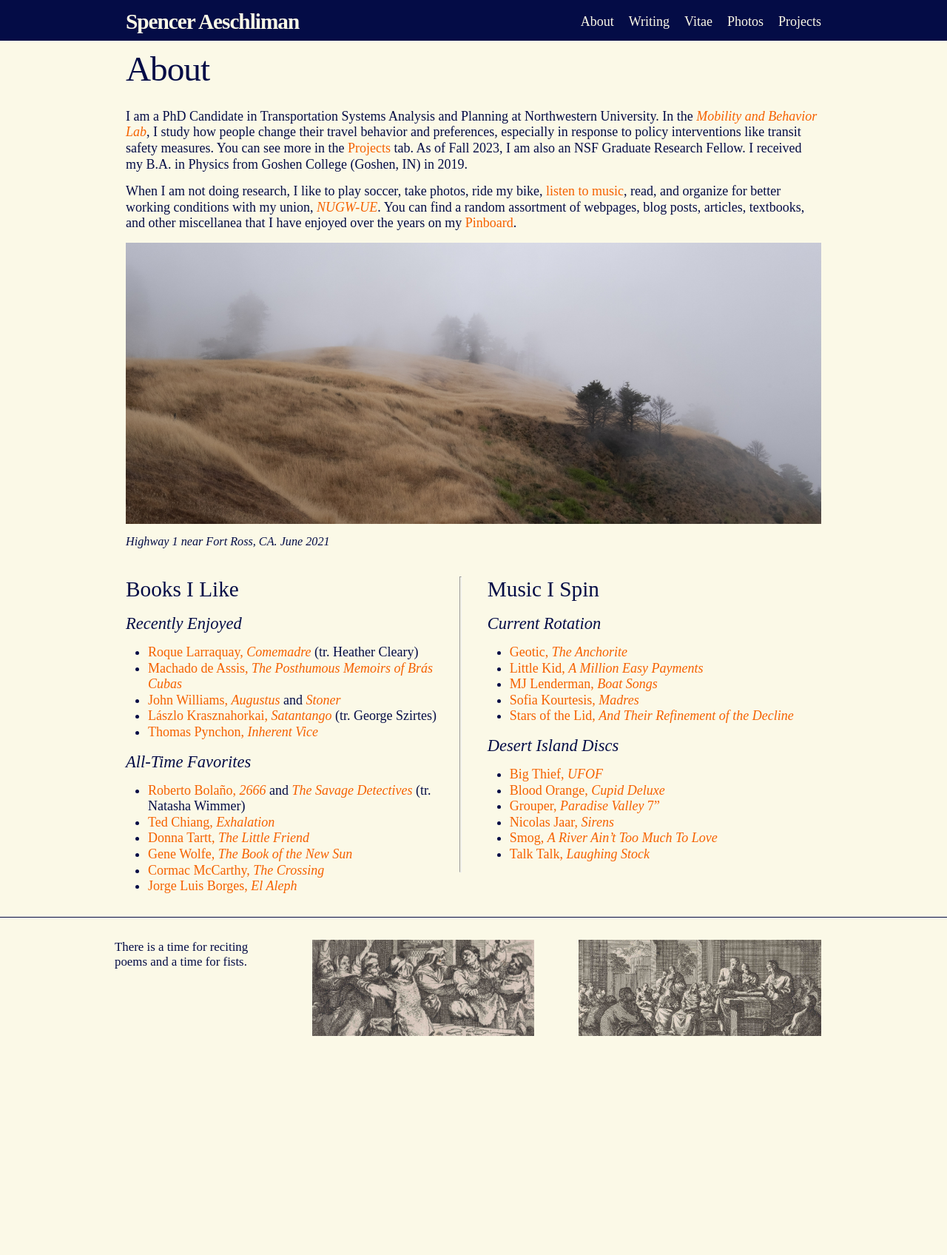
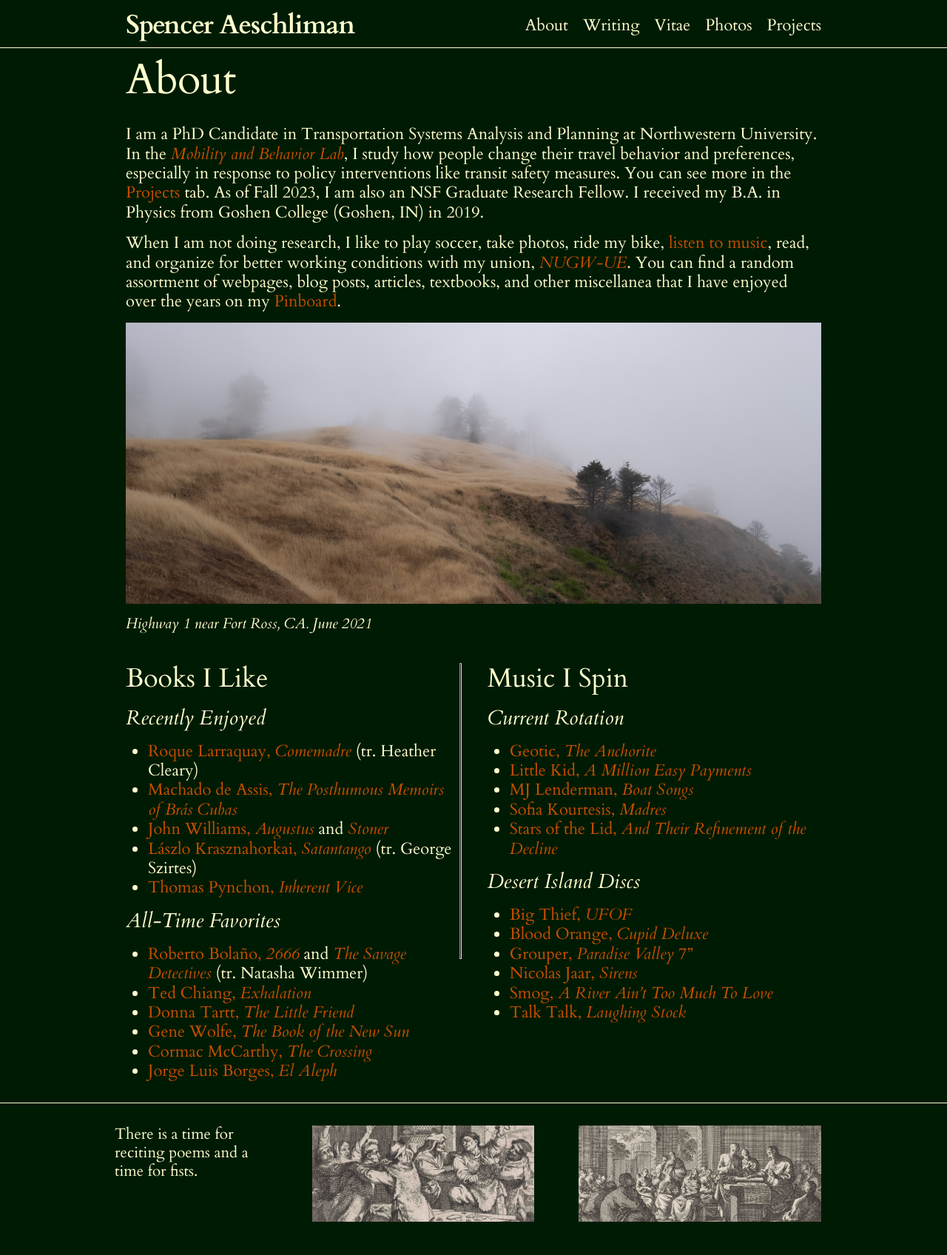
Before and after one commit to s-aeschliman/s-aeschliman.github.io, a Jekyll site: the page built from docs/about.markdown, in a window 1280 px wide. Shown: the whole page at 74% size. Built offline with Jekyll 4.4.1, drawn with Linux system fonts in a browser that asks for light colours; some web fonts are replaced; before the commit the page ends 1445 px from its top, so only the background shows below that.

Commit message:
changed background and fonts

```diff
--- a/docs/_includes/head.html
+++ b/docs/_includes/head.html
@@ -16,5 +16,6 @@
   <link href="https://fonts.googleapis.com/css2?family=DM+Mono:ital,wght@0,300;0,400;0,500;1,300;1,400;1,500&display=swap" rel="stylesheet">
   <link href="https://fonts.googleapis.com/css2?family=Besley:ital,wght@0,400..900;1,400..900&display=swap" rel="stylesheet">
   <link href="https://fonts.googleapis.com/css2?family=MedievalSharp&display=swap" rel="stylesheet">
+  <link href="https://fonts.googleapis.com/css2?family=Cardo:ital,wght@0,400;0,700;1,400&display=swap" rel="stylesheet">
   {% seo %}
 </head>
--- a/docs/_sass/minima.scss
+++ b/docs/_sass/minima.scss
@@ -3,17 +3,17 @@
 // Define defaults for each variable.
 
 //$base-font-family: -apple-system, BlinkMacSystemFont, "Segoe UI", Roboto, Helvetica, Arial, sans-serif, "Apple Color Emoji", "Segoe UI Emoji", "Segoe UI Symbol" !default;
-$base-font-family: Bellefair, serif;
-$base-font-size:   18px !default;
+$base-font-family: "Cardo", serif, Bellefair;
+$base-font-size:   22px !default;
 $base-font-weight: 400 !default;
 $small-font-size:  $base-font-size * 0.9 !default;
 $base-line-height: 1.2 !default;
 
 $spacing-unit:     30px !default;
 
-$text-color:       #040c46 !default;
-$background-color: #fbf9e7 !default; //past colors: f9fdfe #f1faff, #f3f9fc,
-$brand-color:      #ff9d5c !default; //past colors: ff9292
+$text-color:       #fffece !default;
+$background-color: #001b04 !default; //past colors: f9fdfe #f1faff, #f3f9fc,
+$brand-color:      #ff812d !default; //past colors: ff9292
 
 $grey-color:       #828282 !default;
 $grey-color-light: lighten($grey-color, 40%) !default;
--- a/docs/_sass/minima/_layout.scss
+++ b/docs/_sass/minima/_layout.scss
@@ -2,13 +2,13 @@
  * Site header
  */
 .site-header {
-  border-top: 5px solid $text-color;
+  border-top: 5px solid $background-color;
   border-bottom: 1px solid $text-color;
   min-height: $spacing-unit * 1.5; /*1.865 */
-  background-color: $text-color;
+  background-color: $background-color;
   // Positioning context for the mobile navigation icon
   position: relative;
-  color: #ffffff;
+  color: #fffece;
   // font-family: MedievalSharp, serif;
 }
 
@@ -20,11 +20,11 @@
   letter-spacing: -1px;
   margin-bottom: 0;
   float: left;
-  color: $background-color;
+  color: $text-color;
 
   &,
   &:visited {
-    color: $background-color;
+    color: $text-color;
   }
 
   &:hover {
@@ -45,7 +45,7 @@
   }
 
   .page-link {
-    color: $background-color;
+    color: $text-color;
     line-height: $base-line-height;
     &:hover{
       color: $brand-color
--- a/docs/index.markdown
+++ b/docs/index.markdown
@@ -44,7 +44,7 @@ carousels:
   width: 500px;
   display: inline-block;
   float: right;
-  font-size: 16px;
+  font-size: 17px;
   vertical-align: bottom;
   position: absolute;
   bottom: 0;
```
Also changed, not shown: docs/cv.md (+3 -0 lines), docs/Gemfile.lock, docs/assets/fonts/Hack-Bold.ttf (added), docs/assets/fonts/Hack-BoldItalic.ttf (added), docs/assets/fonts/Hack-Italic.ttf (added), docs/assets/fonts/Hack-Regular.ttf (added).
